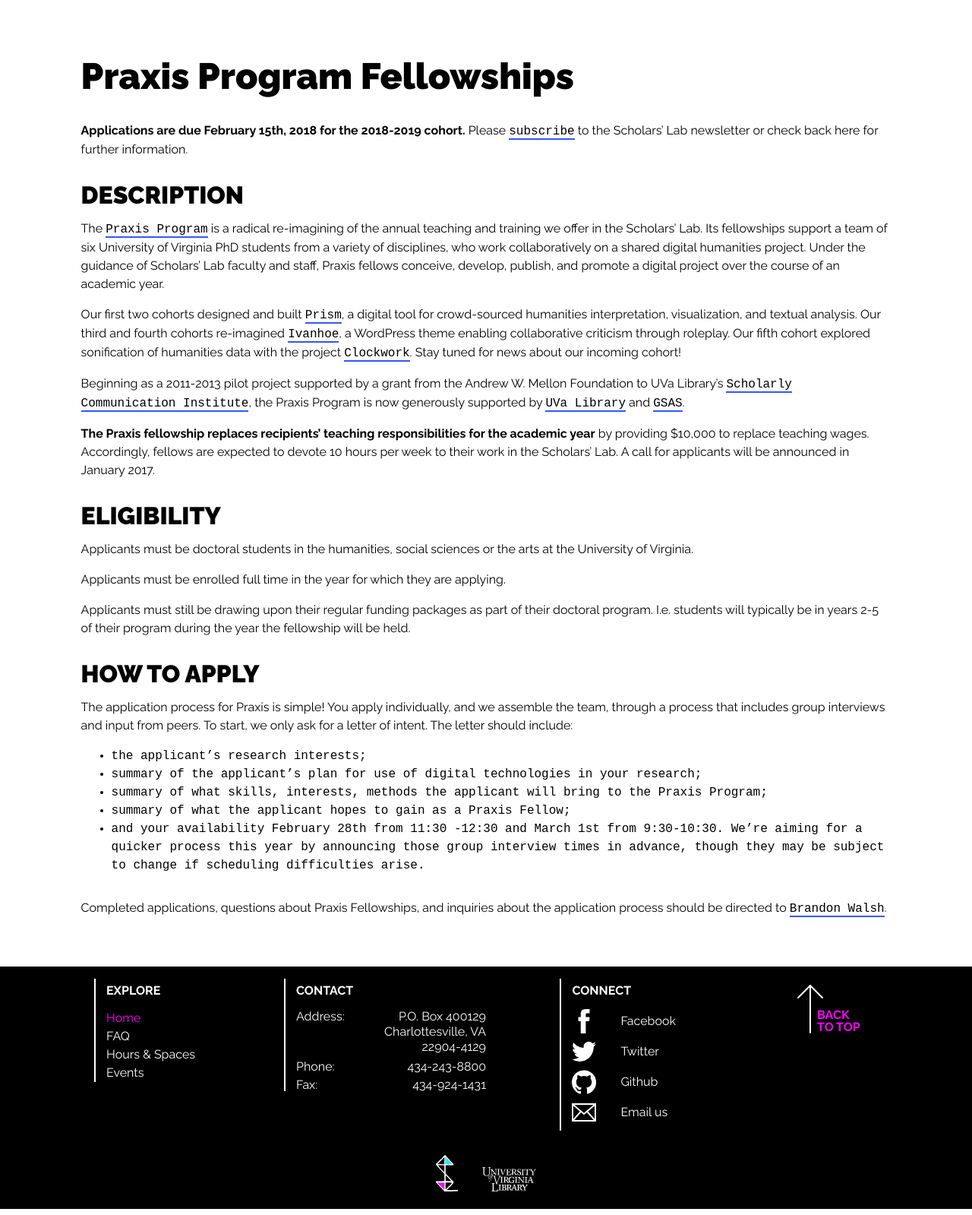
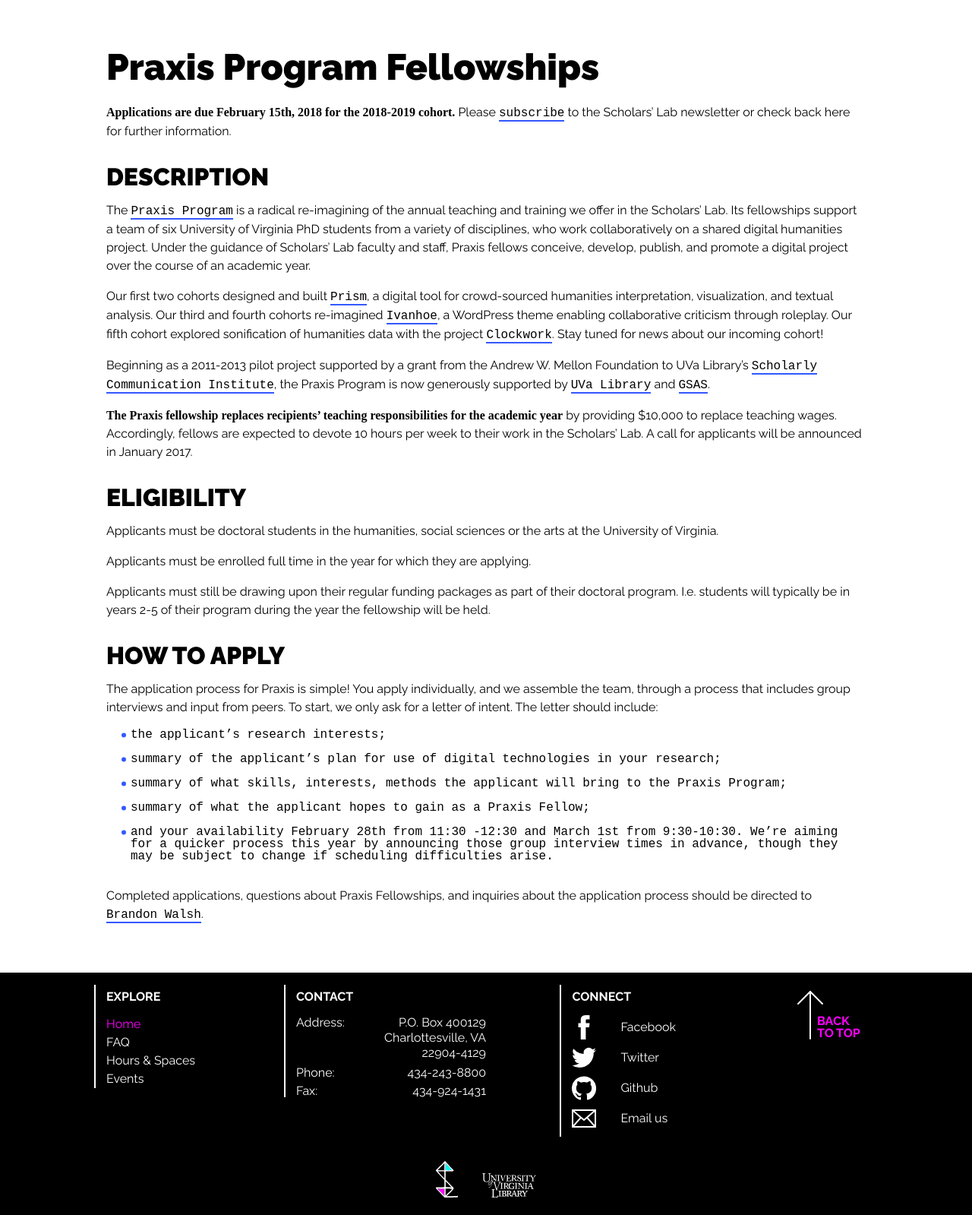
Before and after one commit to kbdonnally/patterns, a Jekyll site: the page built from pages/fellowship.html, in a window 1280 px wide. Shown: the whole page at 76% size. Built offline with Jekyll 4.4.1, drawn with Linux system fonts in a browser that asks for light colours; some web fonts are replaced.

Commit message:
Add media queries & style <li> app requirements list

```diff
--- a/assets/css/_sass/_fellowship.scss
+++ b/assets/css/_sass/_fellowship.scss
@@ -16,8 +16,8 @@
 	}
 }
 
-// links
 [class*="fellow-"], [class*="fellowship"] {
+	// links
 	a {
 		font-family: "base-mono-narrow", monospace;
 		text-decoration: none;
@@ -30,6 +30,16 @@
 			background-color: $blue;
 		}
 	}
+	// paragraphs
+	p {
+		line-height: 1.5;
+		margin: 1em 0;
+		padding: 0;
+	}
+	// bolded text
+	strong {
+		font-family: "base-mono-narrow";
+	}
 }
 
 /* Main Fellowship Styles: */
@@ -41,6 +51,11 @@
 	padding: 1em 4.167%;
 	@media screen and (min-width: 600px) {
 		padding: 1em 8.33%;
+	}
+	/* ADD TO ALL MAIN CONTENT DEFS: */
+	@media screen and (min-width: 1200px) {
+		max-width: calc(1000px + 16.67%);
+		margin: 0 auto;
 	}
 }
 
@@ -55,9 +70,16 @@
 	grid-area: title;
 	margin-bottom: .5em;
 	margin-top: 1em;
-	font-size: 3rem;
+	font-size: 2.25rem;
 	font-weight: 900;
+	line-height: 1;
 //	text-transform: uppercase;
+	@media screen and (min-width: 600px) {
+		font-size: 2.75rem;
+	}
+	@media screen and (min-width: 768px) {
+		font-size: 3rem;
+	}
 }
 
 /* Due date: */
@@ -114,10 +136,29 @@
 	position: relative;
 	ul {
 		position: relative;
+		margin: 0;
+		padding: 0 0 0 2em; // left padding only
+		list-style-type: none;
 		font-family: "base-mono-narrow", monospace;
-
+		li {
+			position: relative;
+			margin-bottom: 1em;
+			line-height: 1;
+			/* NB: center of dot = 1rem from <li> */
+			&::before {
+				content: '';
+				position: absolute;
+				left: -4px;
+				top: calc(.5em - 1px);
+				display: block;
+				height: 6px;
+				width: 6px;
+				background-color: $blue;
+				border-radius: 50%;
+				transform: translate(-.5em, -25%);
+			}
+		}
 	}
-
 }
 
 /* Questions: */
```
